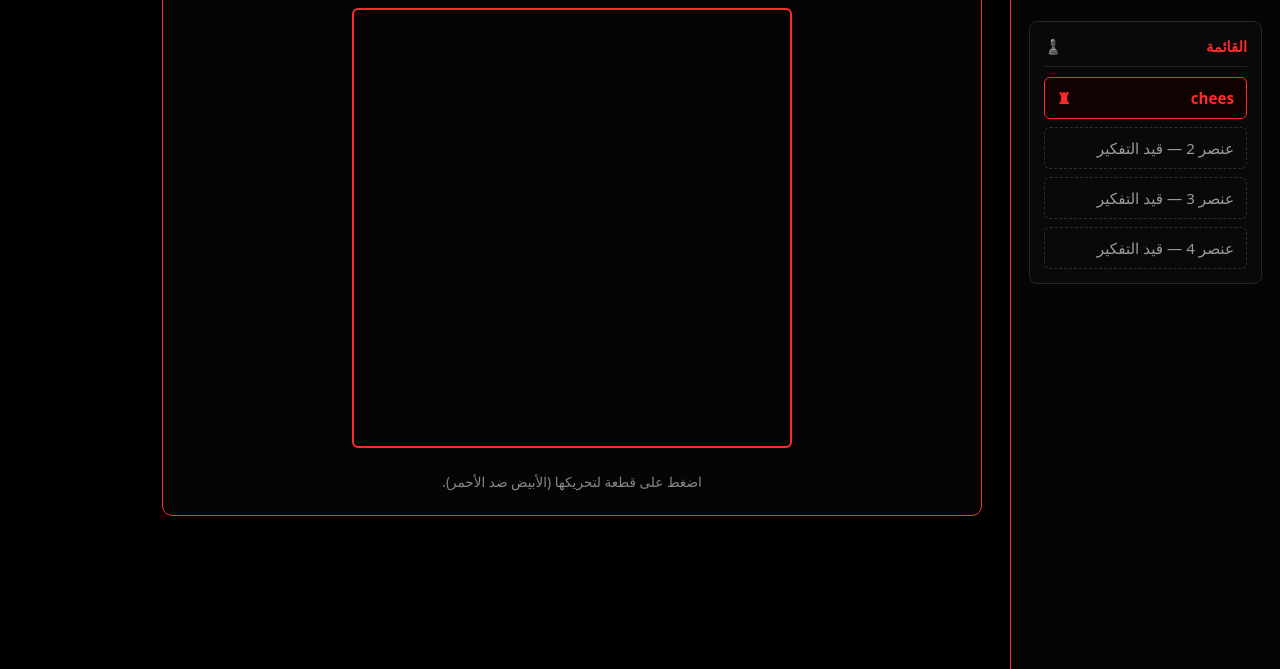
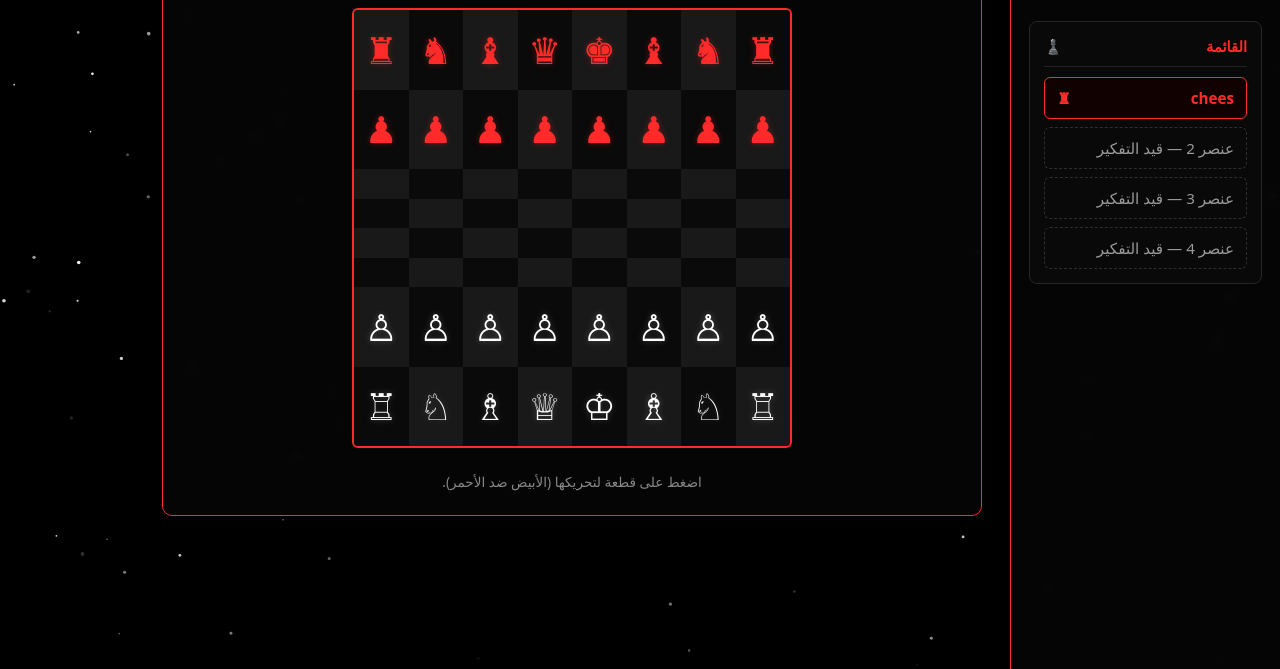
Before and after one commit to tafkir-netizen/Public, a plain HTML site: page index.html in a window 1280 px wide. Shown: the part 131-800 px from the top of the page. Drawn offline with Linux system fonts and the light colour scheme.

Commit message:
Update index.html

```diff
--- a/index.html
+++ b/index.html
@@ -631,4 +631,13 @@
             selected = null;
             validMoves = [];
             gameOver = false;
-            document.getElementById('turn
+            document.getElementById('turn-text').textContent = 'الدور: الأبيض ♔';
+            document.getElementById('game-msg').textContent = 'اضغط على قطعة لتحريكها (الأبيض ضد الأحمر).';
+            renderBoard();
+        }
+
+        resetGame();
+    </script>
+
+</body>
+</html>
```
